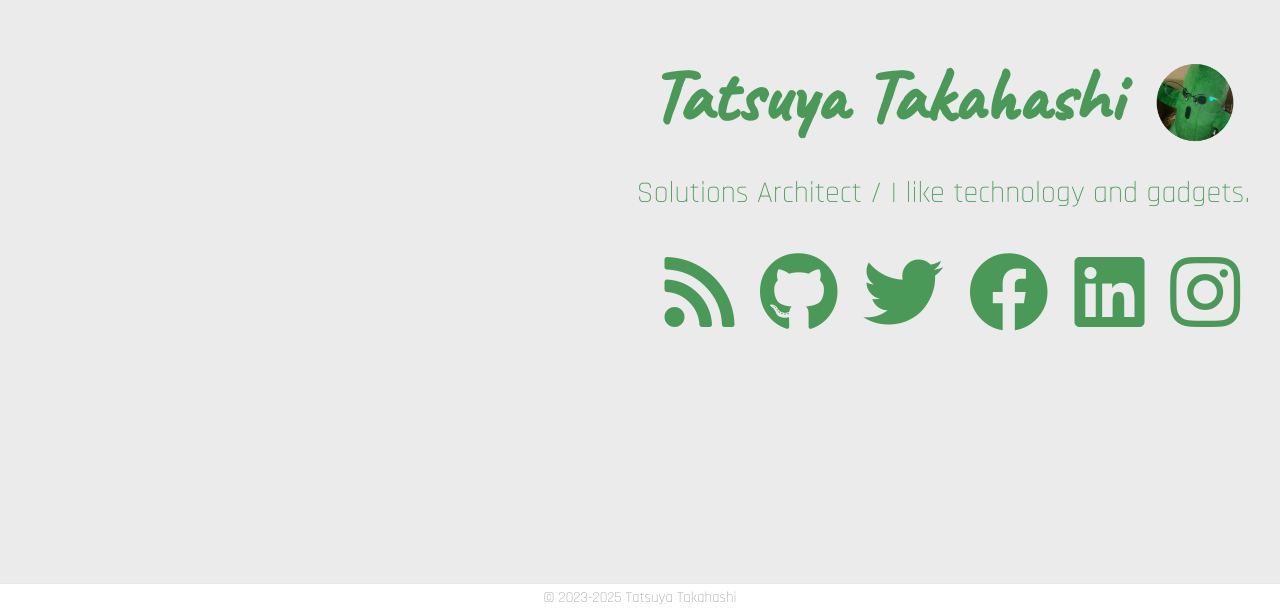
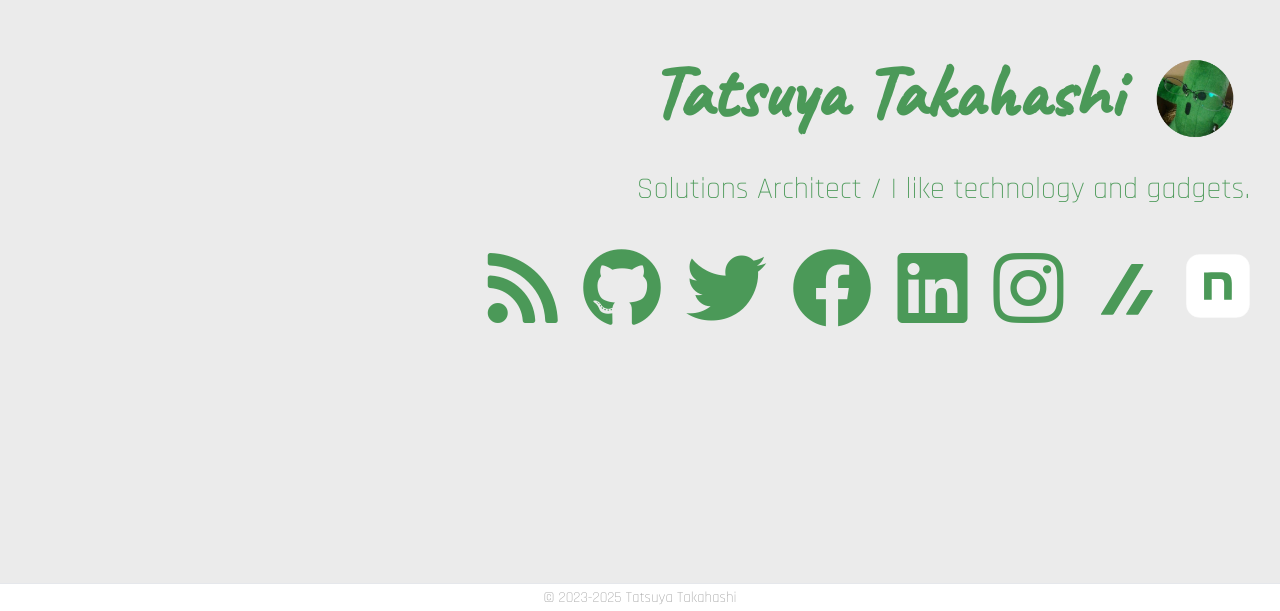
Before and after one commit to xtatsux/highb.co, a plain HTML site: page index.html in a window 1280 px wide. Shown: the part 193-804 px from the top of the page. Drawn offline with Linux system fonts and the light colour scheme.

Commit message:
add zenn and note

```diff
--- a/index.html
+++ b/index.html
@@ -48,6 +48,25 @@
         <i class="fab fa-instagram" aria-hidden="true" title="Instagram"></i>
         <span class="sr-only">Instagram</span>
         </a>
+    <a href="https://zenn.dev/cactatsu" rel="me">
+        <i class="icons-social" aria-hidden="true" title="Zenn"></i>
+          <svg version="1.1" xmlns="http://www.w3.org/2000/svg" xmlns:xlink="http://www.w3.org/1999/xlink" x="0px" y="0px" width="56" viewBox="0 0 88.3 88.3" style="enable-background:new 0 0 88.3 88.3;" xml:space="preserve">
+          <g fill="#3EA8FF">
+	        <path class="st0" d="M3.9,83.3h17c0.9,0,1.7-0.5,2.2-1.2L69.9,5.2c0.6-1-0.1-2.2-1.3-2.2H52.5c-0.8,0-1.5,0.4-1.9,1.1L3.1,81.9C2.8,82.5,3.2,83.3,3.9,83.3z"/>
+	        <path class="st0" d="M62.5,82.1l22.1-35.5c0.7-1.1-0.1-2.5-1.4-2.5h-16c-0.6,0-1.2,0.3-1.5,0.8L43,81.2c-0.6,0.9,0.1,2.1,1.2,2.1h16.3C61.3,83.3,62.1,82.9,62.5,82.1z"/>
+          </g>
+          </svg>
+        </a>
+    <a href="https://note.com/tatsutaka" rel="me">
+      <i class="fab fa-note" aria-hidden="true" title="note"></i>
+      <!-- <span class="sr-only">Instagram</span> -->
+      <!-- <img src="images/logo-note.svg" width="56" height="56"> -->
+      <svg width="64" height="64" viewBox="0 0 493 493" fill="none" xmlns="http://www.w3.org/2000/svg">
+        <rect x="1" y="1" width="490.2" height="490.2" rx="104" fill="white"/>
+        <path d="M139.2 141.7C180.4 141.7 236.8 139.6 277.3 140.7C331.6 142.1 352.1 165.8 352.8 224.2C353.5 257.3 352.8 351.9 352.8 351.9H294C294 269.1 294.3 255.4 294 229.3C293.3 206.3 286.8 195.4 269.1 193.3C250.4 191.2 198 193 198 193V352H139.2V141.7Z" fill="#040000"/>
+        <rect x="1" y="1" width="490.2" height="490.2" rx="104" stroke="#EBEBEB" stroke-width="2"/>
+        </svg>
+      </a>
       </div>
     </main>
   </body>
```
Also changed, not shown: images/logo-note.svg (added), images/logo-zenn.svg (added), 1 other file.
